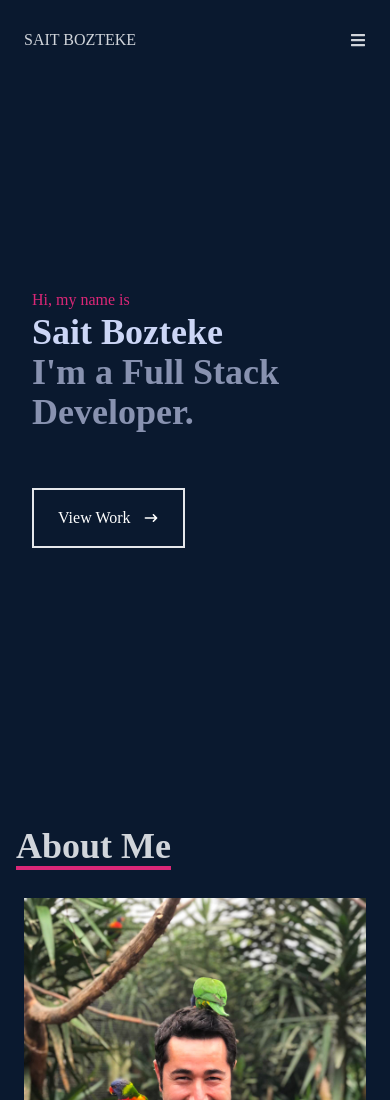
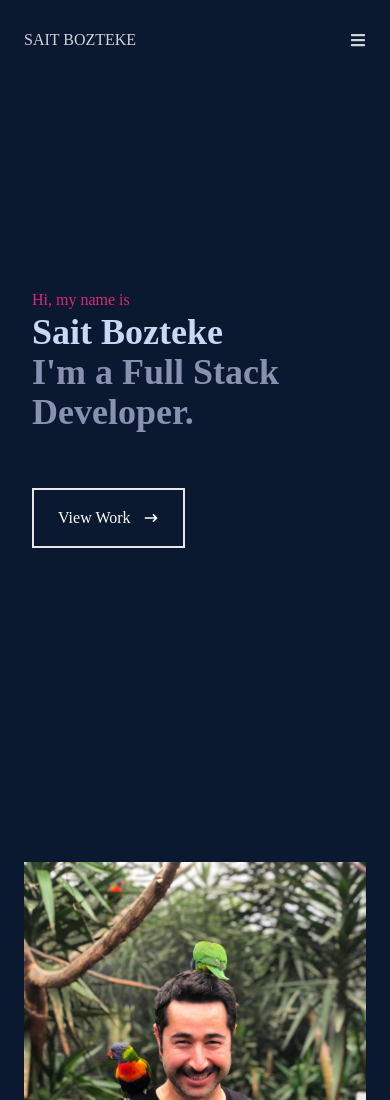
Before and after one commit to Sait-Bozteke/portfolio, a React (Create React App) app: page / in a window 390 px wide. Shown: the top 1100 px of the page. Built offline with nearby package versions, Linux system fonts and the light colour scheme.

Commit message:
file added

```diff
--- a/src/components/About.jsx
+++ b/src/components/About.jsx
@@ -6,11 +6,11 @@ const About = () => {
     <div name='about' className='w-full h-screen bg-[#0a192f] text-gray-300'>
       <div className='flex flex-col justify-center items-center w-full h-full'>
         <div className='max-w-[1000px] w-full grid grid-cols-2 gap-5'>
-          <div className='sm:text-right pb-8 pl-4'>
+          {/* <div className='sm:text-right pb-8 pl-4'>
             <p className='text-4xl font-bold inline border-b-4 border-pink-600 text-center'>
               About Me
             </p>
-          </div>
+          </div> */}
 
           </div>
           <div className='max-w-[1000px] w-full grid sm:grid-cols-2 gap-5 px-4'>
```
